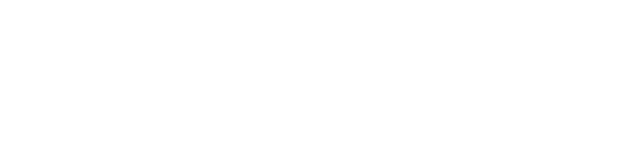
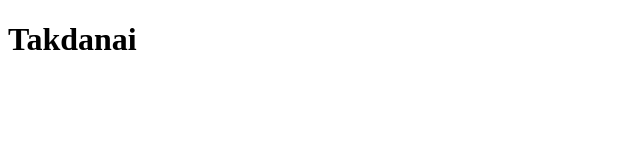
Before and after one commit to bennytakdanai/cc16-workflow, a plain HTML site: page index.html in a window 1280 px wide. Shown: the whole page, without its empty margins (0-640 px from the left). Drawn offline with Linux system fonts and the light colour scheme.

Commit message:
add my name to index.html

```diff
--- a/index.html
+++ b/index.html
@@ -6,6 +6,6 @@
     <title>Document</title>
 </head>
 <body>
-
+    <h1>Takdanai</h1>
 </body>
 </html>
```
